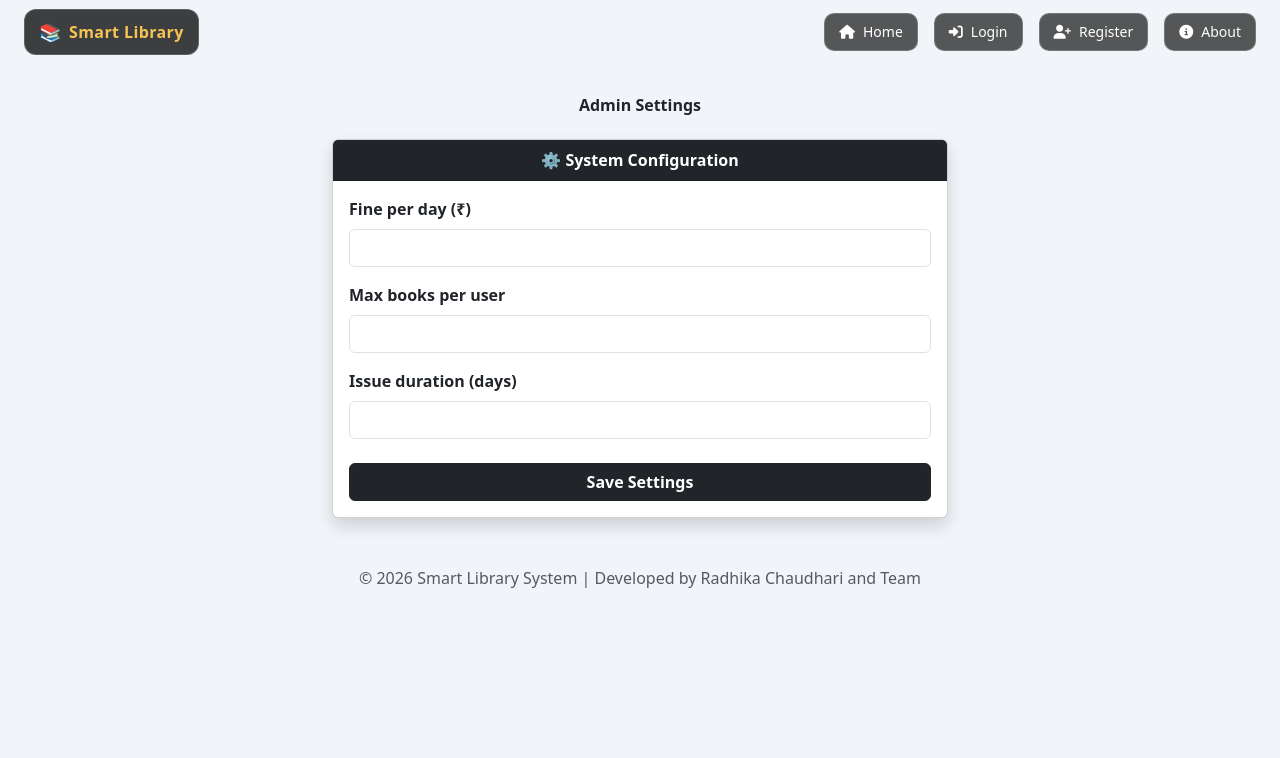
After one commit to codewakshay27/library-management-system, a Python web app: template Library_Management_System/templates/admin_settings.html in a window 1280 px wide. The commit adds this page. Shown: the top 758 px of the page. Run offline with Jinja, Linux system fonts and the light colour scheme; the template is opened without the code that fills it, so the values that code supplies are empty; some libraries are stand-ins or nearby versions.

Commit message:
admin settings add

```diff
--- /dev/null
+++ b/Library_Management_System/templates/admin_settings.html
@@ -0,0 +1,95 @@
+{% extends "layouts/base.html" %}
+{% block title %}Admin Settings{% endblock %}
+
+{% block content %}
+
+<div class="container mt-5 pt-12">
+
+    <!-- Title -->
+    <h2 class="text-center fw-bold mb-4">
+        Admin Settings
+    </h2>
+
+    <!-- Center align row -->
+    <div class="row justify-content-center">
+
+        <!-- Same width as manage users -->
+        <div class="col-md-8 col-lg-6">
+
+            <!-- Card -->
+            <div class="card shadow">
+
+                <!-- Black strip header -->
+                <div class="card-header bg-dark text-white text-center fw-bold">
+                    ⚙ System Configuration
+                </div>
+
+                <!-- White body -->
+                <div class="card-body">
+
+                    <form method="POST">
+
+                        <!-- Fine -->
+                        <div class="mb-3">
+                            <label class="form-label fw-semibold">
+                                Fine per day (₹)
+                            </label>
+
+                            <input type="number"
+                                   class="form-control"
+                                   name="fine_per_day"
+                                   value="{{ settings.fine_per_day }}"
+                                   required>
+                        </div>
+
+
+                        <!-- Max books -->
+                        <div class="mb-3">
+                            <label class="form-label fw-semibold">
+                                Max books per user
+                            </label>
+
+                            <input type="number"
+                                   class="form-control"
+                                   name="max_books"
+                                   value="{{ settings.max_books }}"
+                                   required>
+                        </div>
+
+
+                        <!-- Issue duration -->
+                        <div class="mb-3">
+                            <label class="form-label fw-semibold">
+                                Issue duration (days)
+                            </label>
+
+                            <input type="number"
+                                   class="form-control"
+                                   name="issue_days"
+                                   value="{{ settings.issue_days }}"
+                                   required>
+                        </div>
+
+
+                        <!-- Button -->
+                        <div class="d-grid mt-4">
+
+                            <button class="btn btn-dark fw-bold">
+                                Save Settings
+                            </button>
+
+                        </div>
+
+                    </form>
+
+                </div>
+
+            </div>
+
+        </div>
+
+    </div>
+
+</div>
+
+{% endblock %}
--- a/Library_Management_System/templates/layouts/base.html
+++ b/Library_Management_System/templates/layouts/base.html
@@ -8,6 +8,7 @@
 
 <link rel="stylesheet" href="{{ url_for('static', filename='css/main.css') }}">
 <link rel="stylesheet" href="{{ url_for('static', filename='css/style.css') }}">
+<link href="https://cdn.jsdelivr.net/npm/bootstrap@5.3.0/dist/css/bootstrap.min.css" rel="stylesheet">
 
 <link rel="stylesheet"
 href="https://cdnjs.cloudflare.com/ajax/libs/font-awesome/6.5.0/css/all.min.css">
@@ -181,8 +182,9 @@ href="https://cdnjs.cloudflare.com/ajax/libs/font-awesome/6.5.0/css/all.min.css"
             <i class="fas fa-chart-pie mr-2"></i> Analytics
         </a>
 
-        <a href="#" class="hover:text-blue-600 transition">
+        <a href="/admin/settings" class="hover:text-blue-600 transition">
             <i class="fa fa-cog mr-2"></i> Settings
+</a>
         </a>
 
         <a href="/logout"
```
Also changed, not shown: Library_Management_System/models.py (+21 -0 lines), Library_Management_System/views.py (+40 -0 lines), Library_Management_System/library.db, Library_Management_System/static/css/style.css (line endings or trailing spaces).
